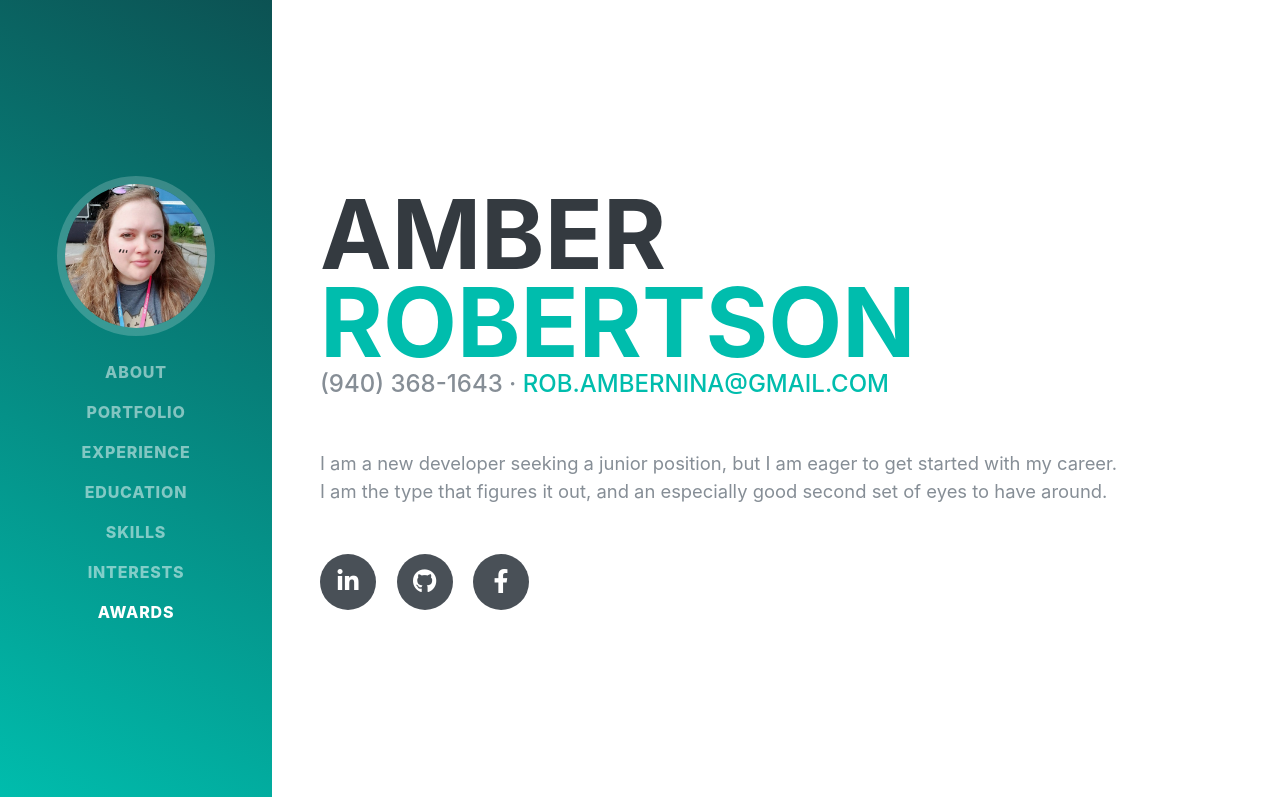
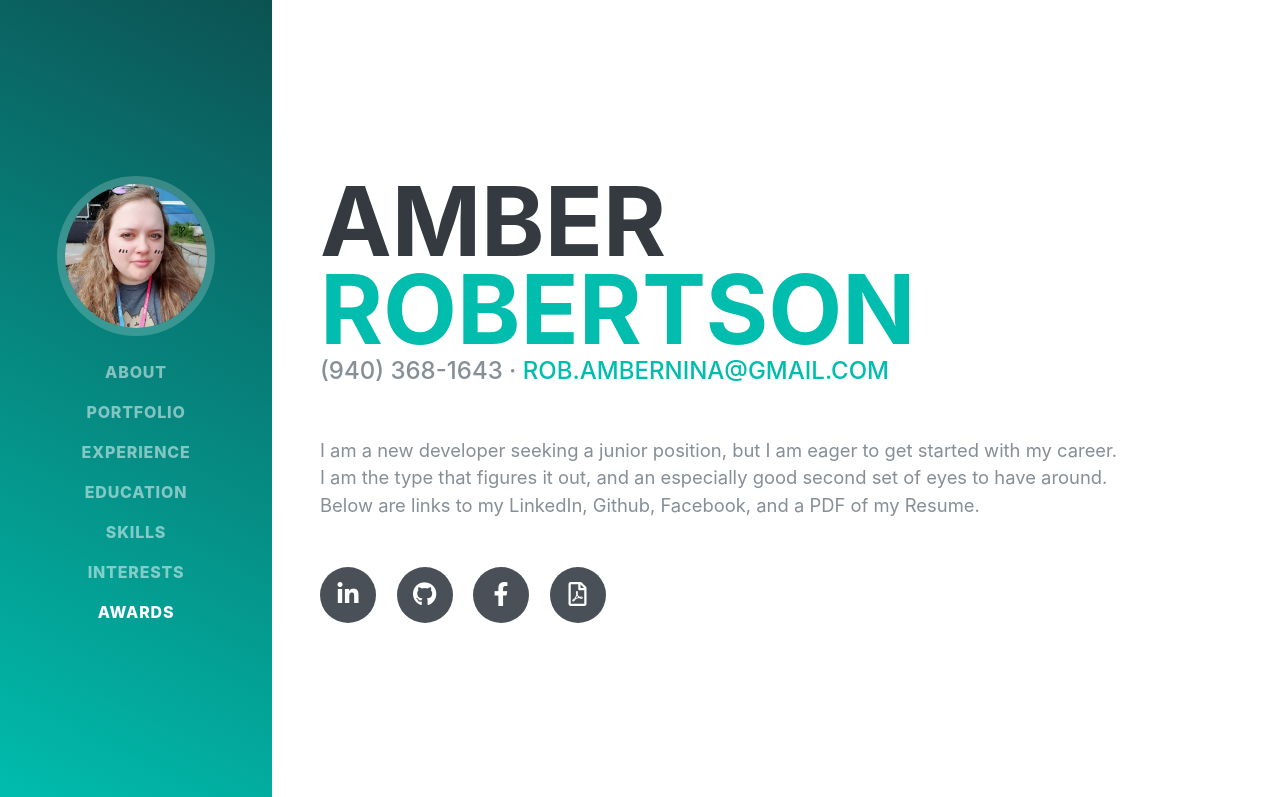
Before and after one commit to ambernina/portfolio, a plain HTML site: page index.html in a window 1280 px wide. Shown: the top 797 px of the page. Drawn offline with nearby package versions, Linux system fonts and the light colour scheme; a web font is replaced by a local one.

Commit message:
added link to pdf of resume

```diff
--- a/index.html
+++ b/index.html
@@ -80,7 +80,8 @@
           <a href="mailto:rob.ambernina@gmail.com">rob.ambernina@gmail.com</a>
         </div>
         <p class="lead mb-5">I am a new developer seeking a junior position, but I am eager to get started with my
-          career.<br> I am the type that figures it out, and an especially good second set of eyes to have around.</p>
+          career.<br> I am the type that figures it out, and an especially good second set of eyes to have around.<br> Below are links to my LinkedIn, Github, Facebook, and a PDF of my Resume.
+        </p>
         <div class="social-icons">
           <a href="https://www.linkedin.com/in/amber-robertson-a08b1110a/" target="_blank">
             <i class="fab fa-linkedin-in"></i>
@@ -88,11 +89,11 @@
           <a href="https://github.com/ambernina" target="_blank">
             <i class="fab fa-github"></i>
           </a>
-          <!-- <a href="#">
-            <i class="fab fa-twitter"></i>
-          </a> -->
           <a href="https://www.facebook.com/amber.robertson.338" target="_blank">
             <i class="fab fa-facebook-f"></i>
+          </a>
+          <a href="https://github.com/ambernina/portfolio/blob/master/assets/dev-resume-march2020.pdf" target="_blank">
+            <i class="far fa-file-pdf"></i>
           </a>
         </div>
       </div>
```
